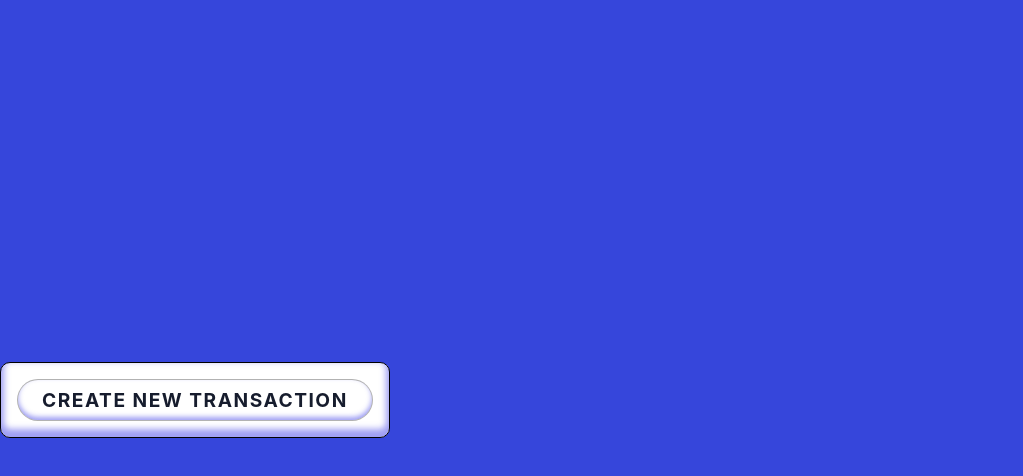
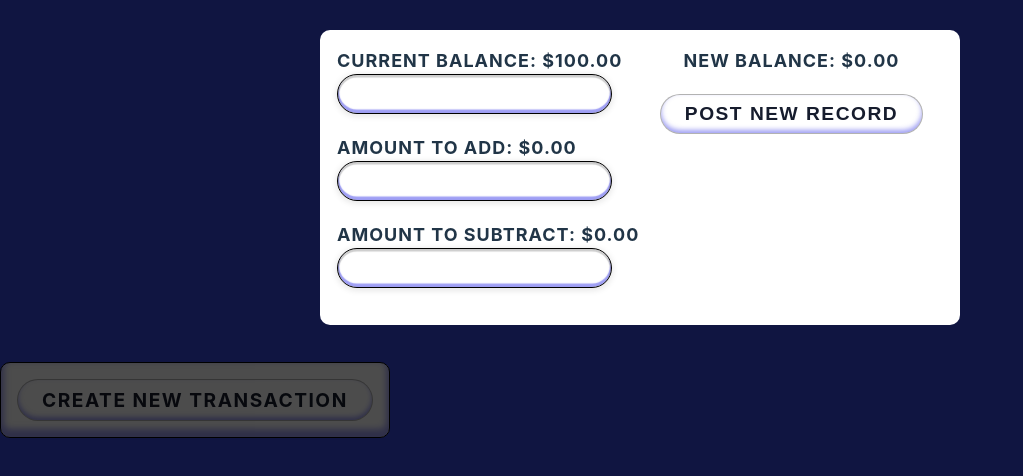
Before and after one commit to savus/Transaction-Calculator, a React (Vite) app: page / in a window 1280 px wide. Shown: the top 476 px of the page, without its empty margins (0-1023 px from the left). Built offline with nearby package versions, Linux system fonts and the light colour scheme; the HTML template or start-up script is replaced by a standard one.

Commit message:
add input elements for previous balance, amount to add, amount to subtract sections of transaction modal.`

```diff
--- a/src/App.tsx
+++ b/src/App.tsx
@@ -11,7 +11,7 @@ type State = {
 
 class App extends Component<Record<string, never>, State> {
   state: State = {
-    modalVisibleState: "",
+    modalVisibleState: "is-visible",
   };
   render() {
     const { modalVisibleState } = this.state;
--- a/src/components/ModalComponent.tsx
+++ b/src/components/ModalComponent.tsx
@@ -21,7 +21,10 @@ export class ModalComponent extends Component<{
           }}
         >
           <div className="modal-body container-md">
-            <TransactionForm />
+            <TransactionForm
+              setModalVisibleState={setModalVisibleState}
+              modalVisibleState={modalVisibleState}
+            />
           </div>
         </div>
       </>
--- a/src/components/TransactionForm.tsx
+++ b/src/components/TransactionForm.tsx
@@ -2,15 +2,49 @@ import { Component } from "react";
 import { ButtonContainer } from "./ButtonContainer";
 import { InputComponent } from "./InputComponent";
 
-export class TransactionForm extends Component {
+export class TransactionForm extends Component<{
+  setModalVisibleState: (modalVisibleState: string) => void;
+  modalVisibleState: string;
+}> {
   render() {
+    const { setModalVisibleState, modalVisibleState } = this.props;
     return (
       <>
-        <form id="transaction-form" data-animation="zoomInOut">
+        <form
+          id="transaction-form"
+          data-animation="zoomInOut"
+          onSubmit={(e) => {
+            e.preventDefault();
+            if (modalVisibleState === "is-visible")
+              return setModalVisibleState("");
+            return setModalVisibleState("is-visible");
+          }}
+        >
           <div className="left-side">
-            <div className="previous-balance">Current Balance: $100.00</div>
-            <div className="amount-to-add">Amount To Add: $0.00</div>
-            <div className="amount-to-subtract">Amount to Subtract: $0.00</div>
+            <div className="previous-balance">
+              Current Balance: $100.00
+              <InputComponent
+                inputProps={{
+                  className: "input-primary",
+                }}
+              />
+            </div>
+            <div className="amount-to-add">
+              Amount To Add: $0.00
+              <InputComponent
+                inputProps={{
+                  className: "input-primary",
+                }}
+              />
+            </div>
+            <div className="amount-to-subtract">
+              Amount to Subtract: $0.00
+              <InputComponent
+                inputProps={{
+                  className: "input-primary",
+                }}
+              />
+            </div>
           </div>
           <div className="right-side">
             <div className="new-balance">New Balance: $0.00</div>
--- a/src/css/styles.css
+++ b/src/css/styles.css
@@ -44,6 +44,19 @@ body {
   width: 50%;
 }
 
+.modal-body .left-side > div,
+.modal-body .right-side > div {
+  margin-bottom: 20px;
+  font-size: 18px;
+  font-weight: 700;
+  text-transform: uppercase;
+  letter-spacing: 1px;
+}
+
+.modal-body .new-balance {
+  text-align: center;
+}
+
 .transaction-container {
   border: 1px solid black;
   border-radius: 10px;
```
